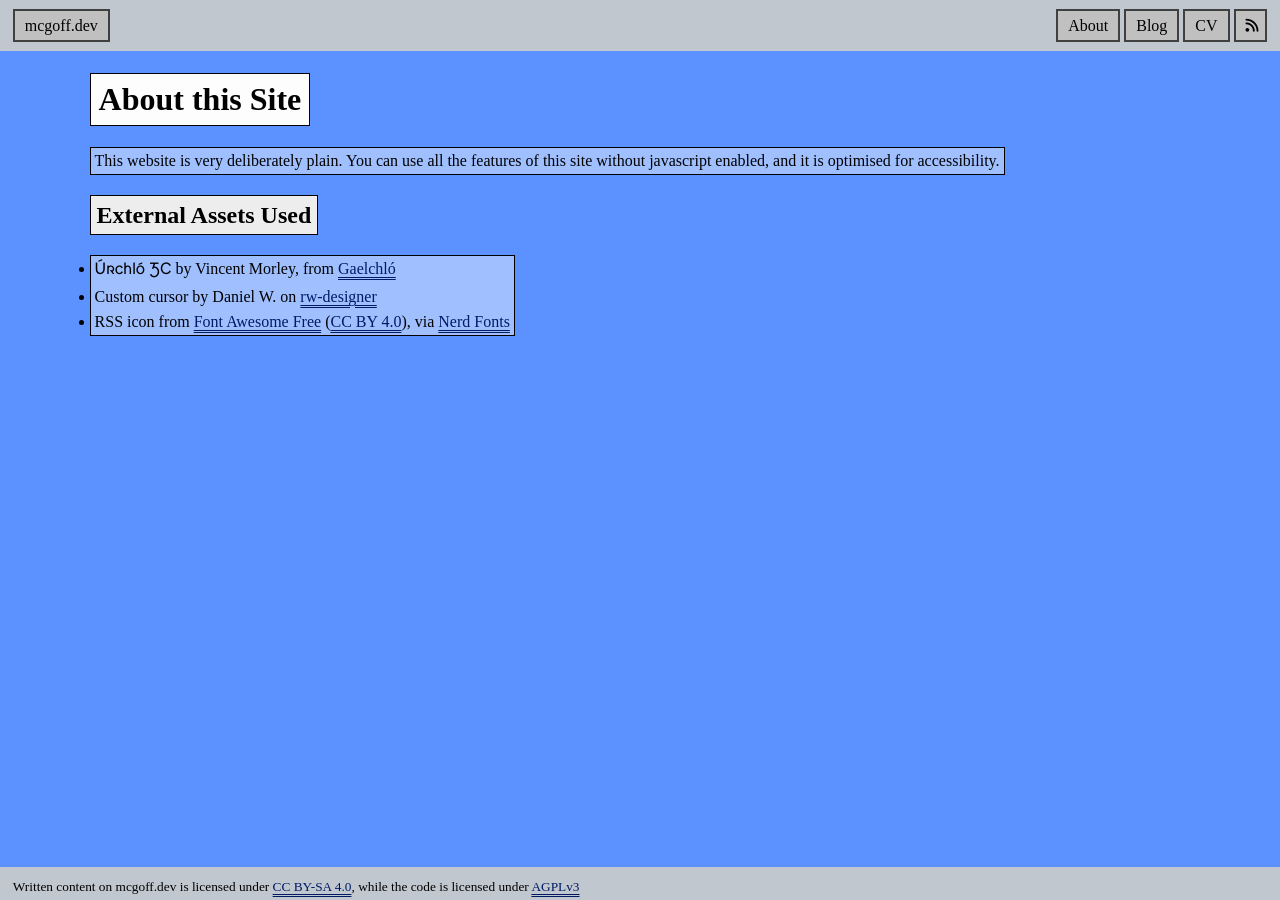
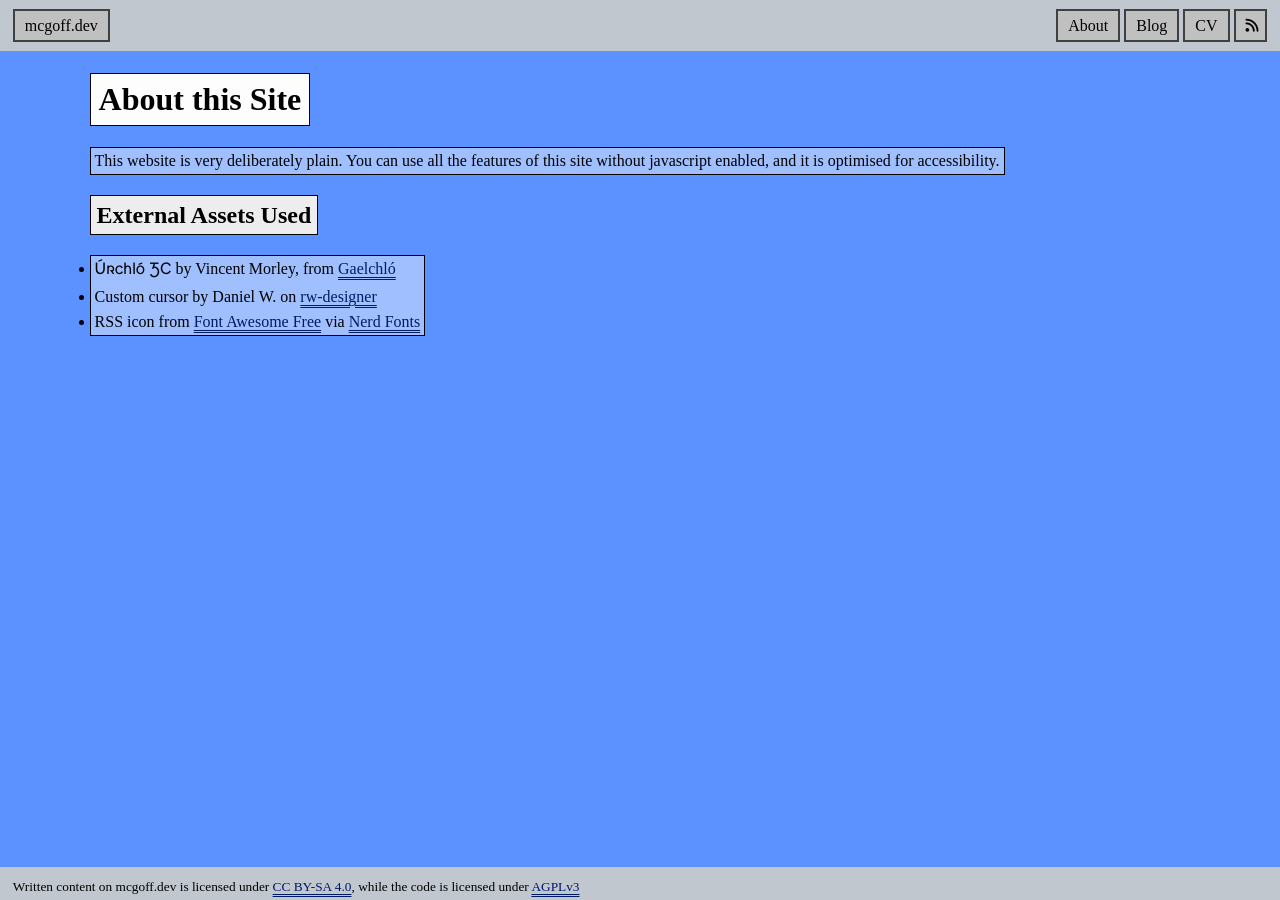
Before and after one commit to SeanMcGoff/mcgoff.dev, a Jekyll site: the page built from src/pages/about.html, in a window 1280 px wide. Built offline with Jekyll 4.4.1, drawn with Linux system fonts in a browser that asks for light colours.

Commit message:
fix: remove redundant license info

```diff
--- a/src/pages/about.html
+++ b/src/pages/about.html
@@ -14,5 +14,5 @@ You can use all the features of this site without javascript enabled, and it is
 <ul class="highlighted">
     <li><span class="gaelic-font" lang="ga">Úrchló GC</span> by Vincent Morley, from <a href="https://gaelchlo.com/urgc.html">Gaelchló</a></li>
     <li>Custom cursor by Daniel W. on <a href="https://www.rw-designer.com/cursor-detail/6505">rw-designer</a></li>
-    <li>RSS icon from <a href="https://fontawesome.com">Font Awesome Free</a> (<a href="https://creativecommons.org/licenses/by/4.0/">CC BY 4.0</a>), via <a href="https://www.nerdfonts.com">Nerd Fonts</a></li>
+    <li>RSS icon from <a href="https://fontawesome.com">Font Awesome Free</a> via <a href="https://www.nerdfonts.com">Nerd Fonts</a></li>
 </ul>
```
